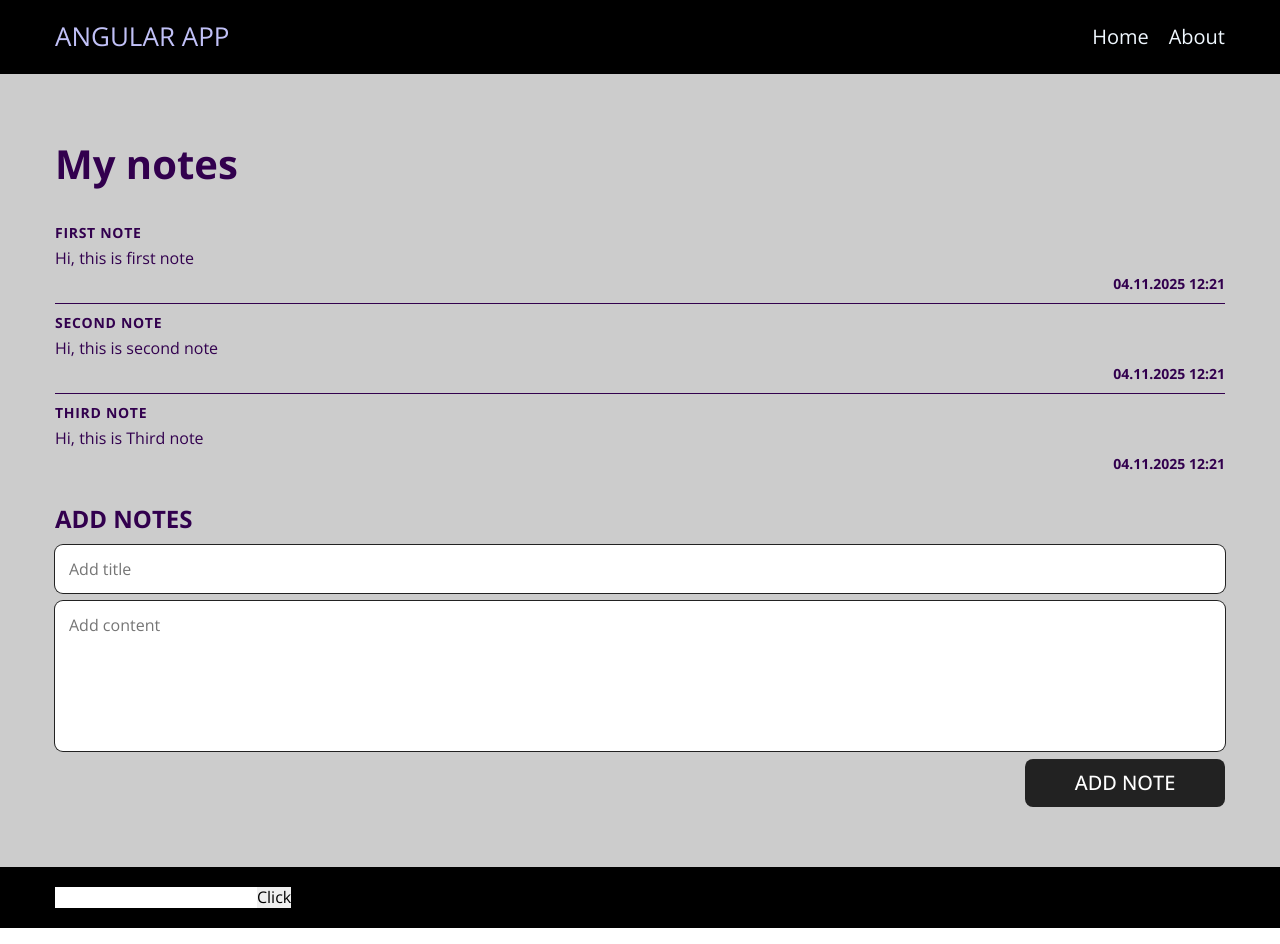
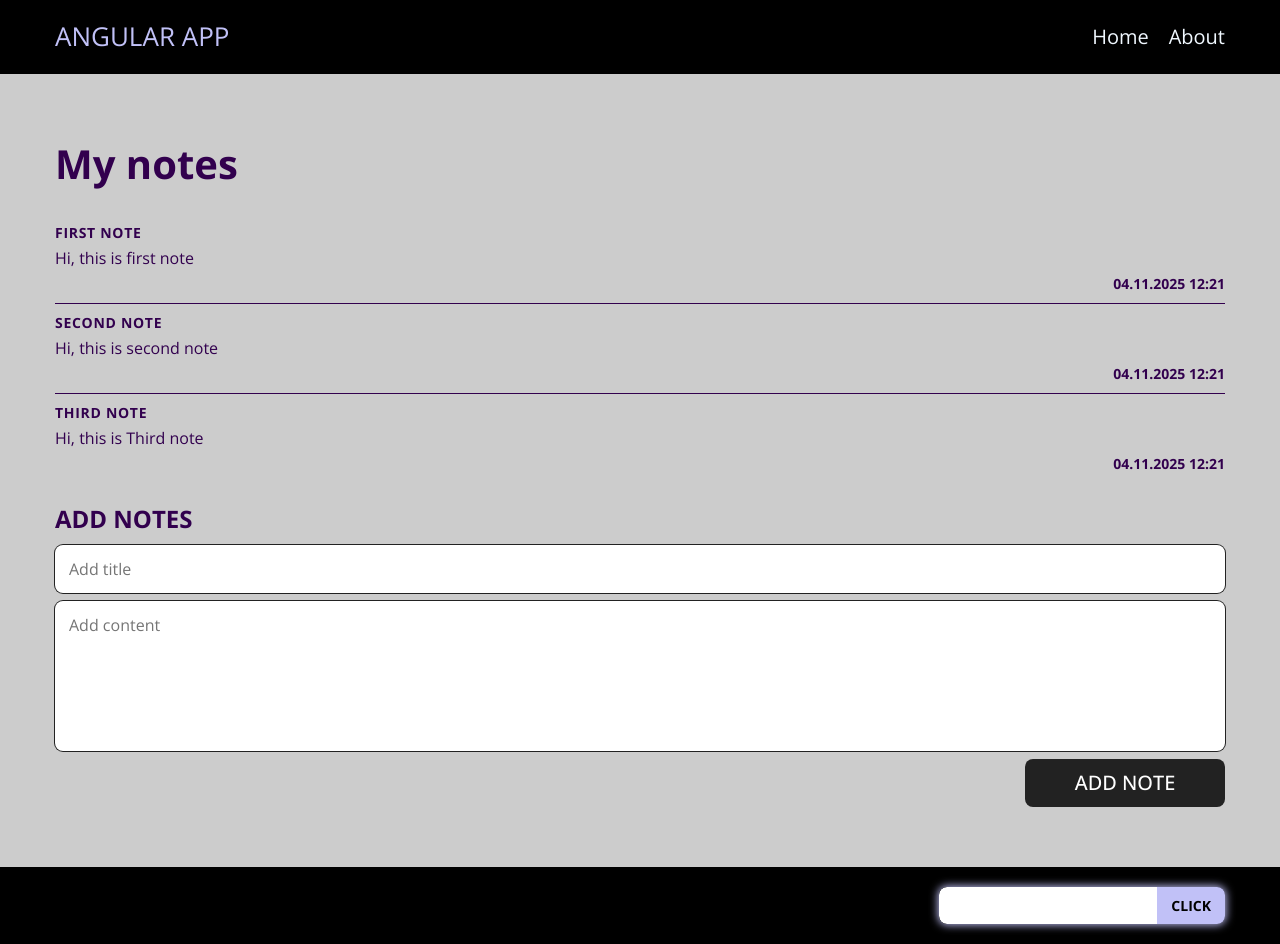
Before and after one commit to Grinch3214/learn-angular, an Angular app: page / in a window 1280 px wide. Built offline with nearby package versions, Linux system fonts and the light colour scheme.

Commit message:
Update footer component

```diff
--- a/src/app/footer/footer.html
+++ b/src/app/footer/footer.html
@@ -1,7 +1,11 @@
 <footer class="footer" [ngClass]="{ 'footer-class': username }">
 	<div class="container footer__container">
-		<p *ngIf="username" [ngStyle]="{'color': username  ? 'blue': 'black'}">Hello user: {{ username }}</p>
-		<input type=" text" [(ngModel)]="username">
-		<button (click)="onSubscribe(); username = ''">Click</button>
+		@if (username) {
+		<p [ngStyle]="{'color': username  ? 'blue': 'black'}">Hello user: {{ username }}</p>
+		}
+		<div class="footer__form">
+			<input type=" text" [(ngModel)]="username" maxlength="40">
+			<button (click)="onSubscribe(); username = ''">Click</button>
+		</div>
 	</div>
 </footer>
--- a/src/app/footer/footer.scss
+++ b/src/app/footer/footer.scss
@@ -4,5 +4,32 @@
   color: aliceblue;
 
   &__container {
+    display: flex;
+    align-items: center;
+  }
+
+  &__form {
+    display: inline-flex;
+    border-radius: var(--rounded-md);
+    overflow: hidden;
+    margin-left: auto;
+    box-shadow: 0 0 8px 1px var(--accent-color);
+
+    input {
+      padding: 8px;
+      font-size: 16px;
+      color: var(--main-color);
+      border-top-left-radius: var(--rounded-md);
+      border-bottom-left-radius: var(--rounded-md);
+    }
+
+    button {
+      cursor: pointer;
+      padding: 0 14px;
+      text-transform: uppercase;
+      font-size: 14px;
+      font-weight: 700;
+      background: var(--accent-color);
+    }
   }
 }
--- a/src/scss/_mixins.scss
+++ b/src/scss/_mixins.scss
@@ -4,6 +4,7 @@
   --second-color: #32004e;
   --white-color: #fff;
   --rounded-md: 8px;
+  --accent-color: rgb(193, 193, 247);
 }
 
 @mixin base-link($hover: blue, $active: violet, $color: inherit) {
```
